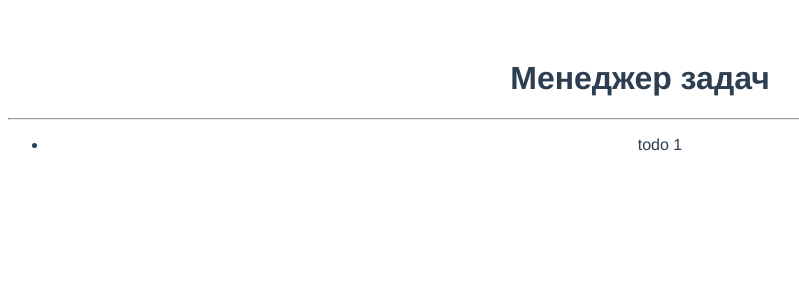
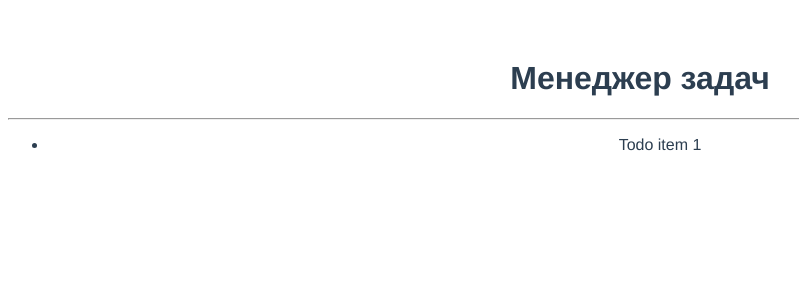
Before and after one commit to allks/vm-taskManager, a Vue app: page / in a window 1280 px wide. Shown: the top 300 px of the page, without its empty margins (0-799 px from the left). Built offline with nearby package versions, Linux system fonts and the light colour scheme.

Commit message:
add component TodoItem

```diff
--- /dev/null
+++ b/src/components/TodoItem.vue
@@ -0,0 +1,3 @@
+<template>
+  <li>Todo item 1</li>
+</template>
--- a/src/components/TodoList.vue
+++ b/src/components/TodoList.vue
@@ -1,7 +1,16 @@
 <template>
   <div>
     <ul>
-      <li>todo 1</li>
+      <TodoItem />
     </ul>
   </div>
 </template>
+
+<script>
+import TodoItem from '@/components/TodoItem'
+export default {
+  components:{
+    TodoItem
+  }
+}
+</script>
```
